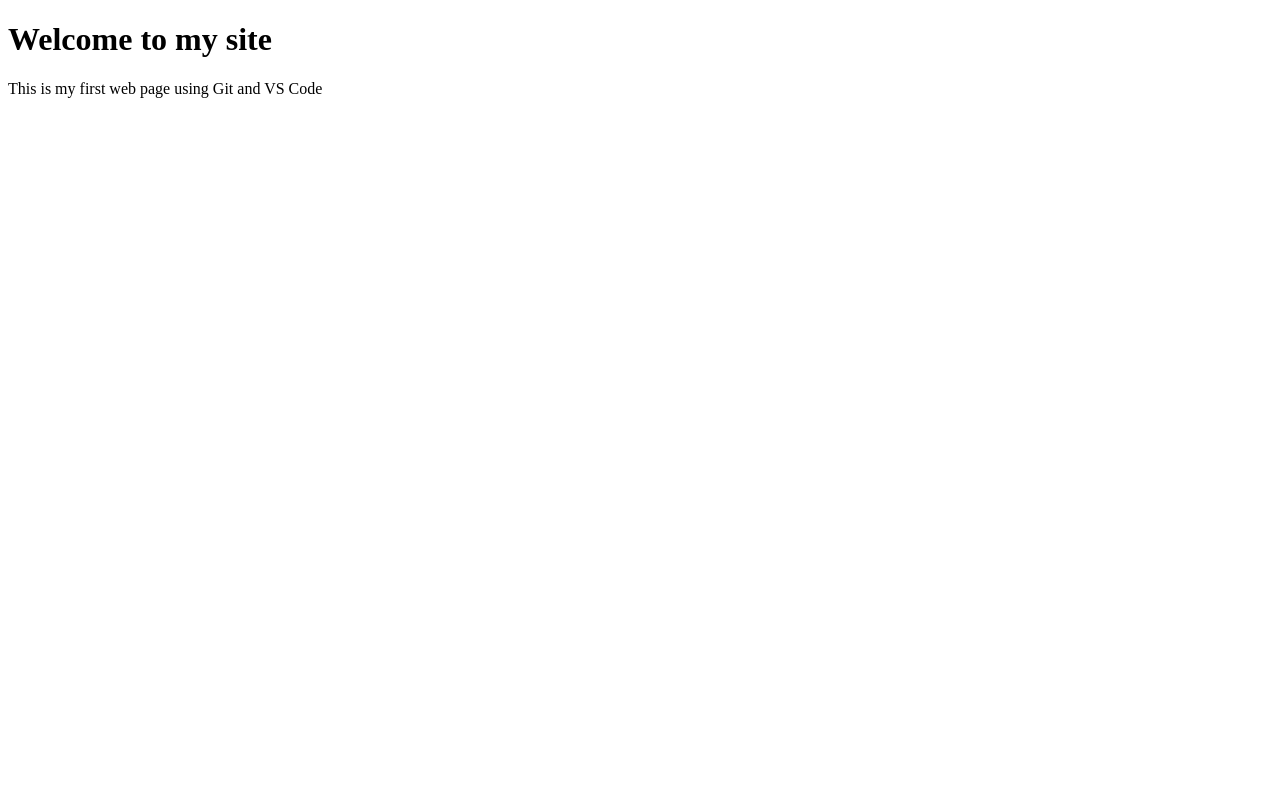
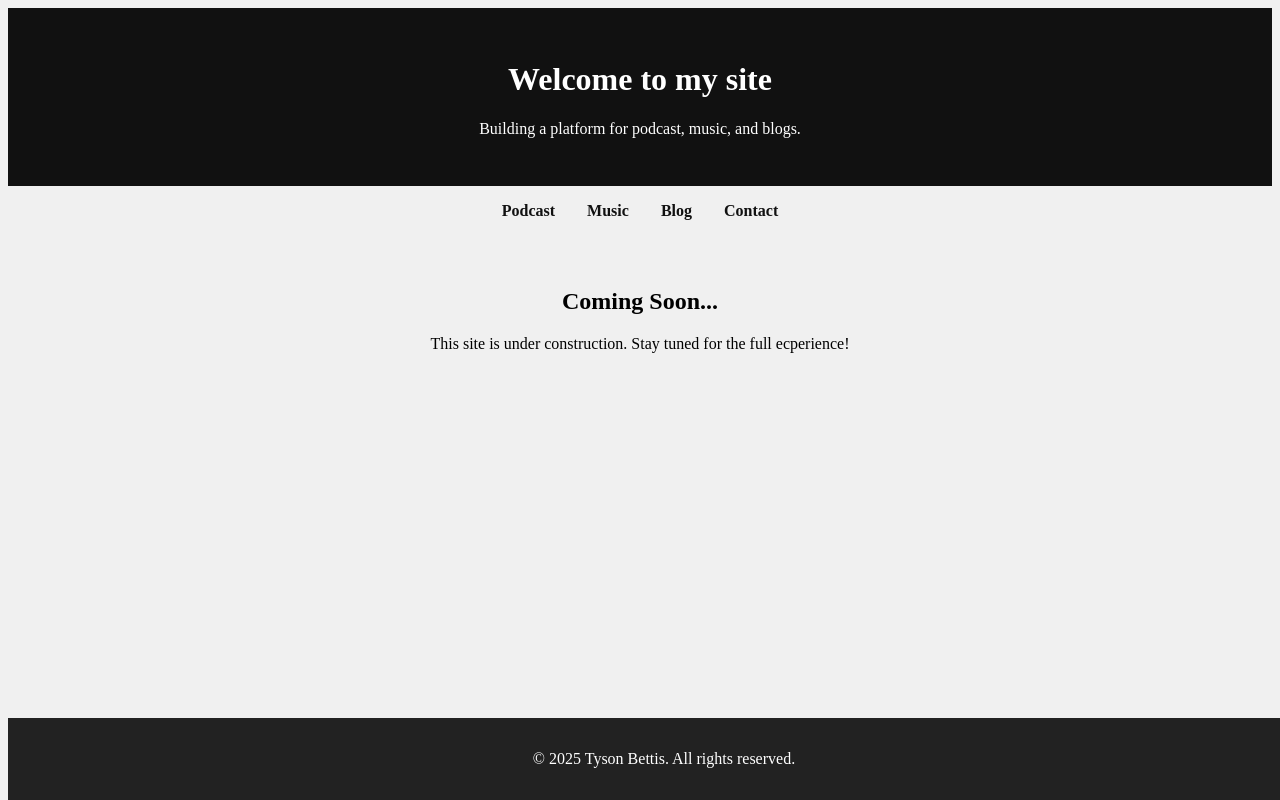
Before and after one commit to tybettis/my-new-project, a plain HTML site: page index.html in a window 1280 px wide. Drawn offline with Linux system fonts and the light colour scheme.

Commit message:
Initial landing page

```diff
--- a/index.html
+++ b/index.html
@@ -1,10 +1,33 @@
 <!DOCTYPE html>
-<html>
+<html lang="en">
     <head>
-        <title>My New Website</title>
+        <meta charset="UFT-8" />
+        <meta name="viewport" content="width=device-width, initial-scale=1.0"/>
+        <title>Tyson Bettis | Creator</title>
+        <link rel="stylesheet" href="style.css" />
     </head>
     </body>
+        <header>
         <h1>Welcome to my site</h1>
-        <p>This is my first web page using Git and VS Code</p>
+        <p>Building a platform for podcast, music, and blogs.</p>
+        </header>
+
+        <nav>
+            <ul>
+                <li><a href="#">Podcast</a></li>
+                <li><a href="#">Music</a></li>
+                <li><a href="#">Blog</a></li>
+                <li><a href="#">Contact</a></li>
+            </ul>
+        </nav>
+
+        <section>
+            <h2>Coming Soon...</h2>
+            <p>This site is under construction. Stay tuned for the full ecperience!</p>
+        </section>
+
+        <footer>
+            <p>&copy; 2025 Tyson Bettis. All rights reserved.</p>
+        </footer>
     </body>
 </html>
--- a/style.css
+++ b/style.css
@@ -0,0 +1,41 @@
+body {
+    font-family: Arial, Helvetica, sans-serif
+    margin: 0;
+    padding: 0;
+    background-color: #f0f0f0;
+    text-align: center;
+}
+
+header {
+    background-color: #111;
+    color: #fff;
+    padding: 2rem 1rem;
+}
+
+nav ul {
+    list-style: none;
+    padding: 0;
+    display: flex;
+    justify-content: center;
+    gap: 2rem;
+    margin: 1rem 0;
+}
+
+nav a {
+    text-decoration: none;
+    color: #111;
+    font-weight: bold;
+}
+
+section{
+    padding: 2rem;
+}
+
+footer{
+    background-color: #222;
+    color:white;
+    padding: 1rem;
+    position:fixed;
+    width: 100%;
+    bottom: 0;
+}
```
